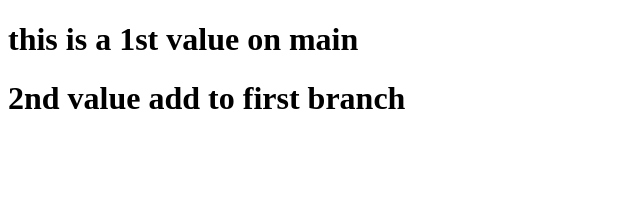
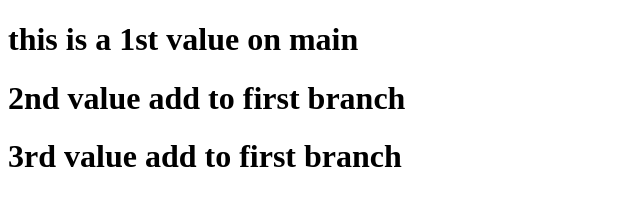
Before and after one commit to Deepanraj003/newsample, a plain HTML site: page index.html in a window 1280 px wide. Shown: the whole page, without its empty margins (0-640 px from the left). Drawn offline with Linux system fonts and the light colour scheme.

Commit message:
commit the 2nd value

```diff
--- a/index.html
+++ b/index.html
@@ -8,5 +8,6 @@
   <body>
     <h1>this is a 1st value on main</h1>
     <h1>2nd value add to first branch</h1>
+    <h1>3rd value add to first branch</h1>
   </body>
 </html>
```
Also changed, not shown: text.txt.
